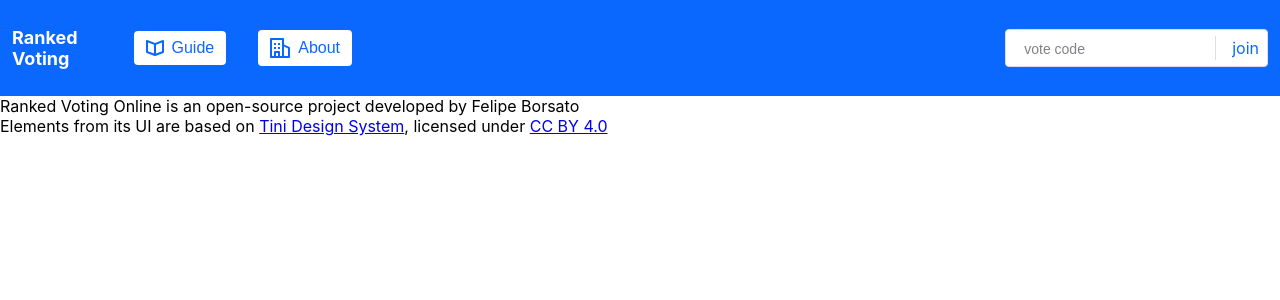
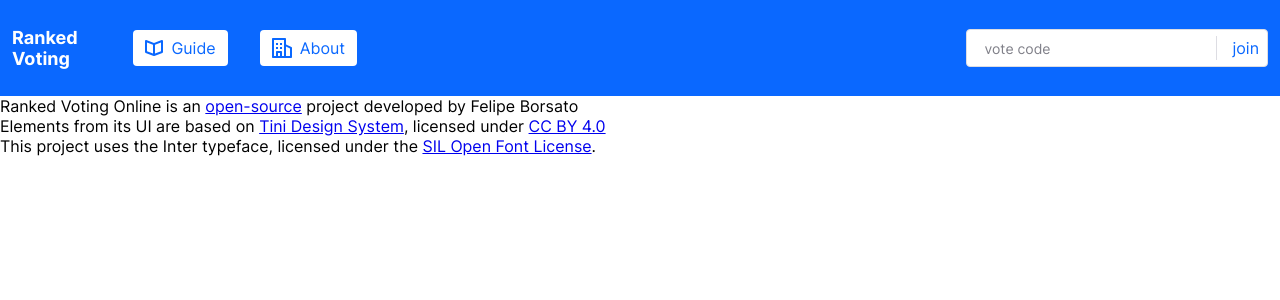
Before and after one commit to FemenSB/voting_client, a React (Create React App) app: page /about in a window 1280 px wide. Shown: the top 300 px of the page. Built offline with nearby package versions, Linux system fonts and the light colour scheme.

Commit message:
Add Inter typeface
Tini Design System uses the Inter typeface.

```diff
--- a/src/App.css
+++ b/src/App.css
@@ -22,6 +22,15 @@
   --tini-placeholder-text-color: #808089;
 }
 
+@font-face {
+  font-family: 'Inter';
+  src: url('./fonts/Inter-VariableFont_slnt\,wght.ttf') format('truetype');
+}
+
+:root * {
+  font-family: 'Inter';
+}
+
 h1 {
   font-size: var(--tini-font-size-large);
   font-weight: var(--tini-font-weight-bold);
--- a/src/routes/about/page.component.tsx
+++ b/src/routes/about/page.component.tsx
@@ -5,9 +5,11 @@ import { Fragment } from 'react';
 export default function AboutPage() {
   return (
     <Fragment>
-      Ranked Voting Online is an open-source project developed by Felipe Borsato
+      Ranked Voting Online is an <a href='https://github.com/FemenSB/voting_client'target='_blank' rel='noreferrer'>open-source</a> project developed by Felipe Borsato
       <br />
       Elements from its UI are based on <a href='https://www.figma.com/community/file/958198956095698455/tini-design-system' target='_blank' rel='noreferrer'>Tini Design System</a>, licensed under <a href='https://creativecommons.org/licenses/by/4.0/' target='_blank' rel='noreferrer'>CC BY 4.0</a>
+      <br />
+      This project uses the Inter typeface, licensed under the <a href='/open_font_license.txt' target='_blank' rel='noreferrer'>SIL Open Font License</a>.
     </Fragment>
   );
 }
```
Also changed, not shown: public/open_font_license.txt (added), src/fonts/Inter-VariableFont_slnt,wght.ttf (added), 1 other file (tests, documents, lock files or other folders).
